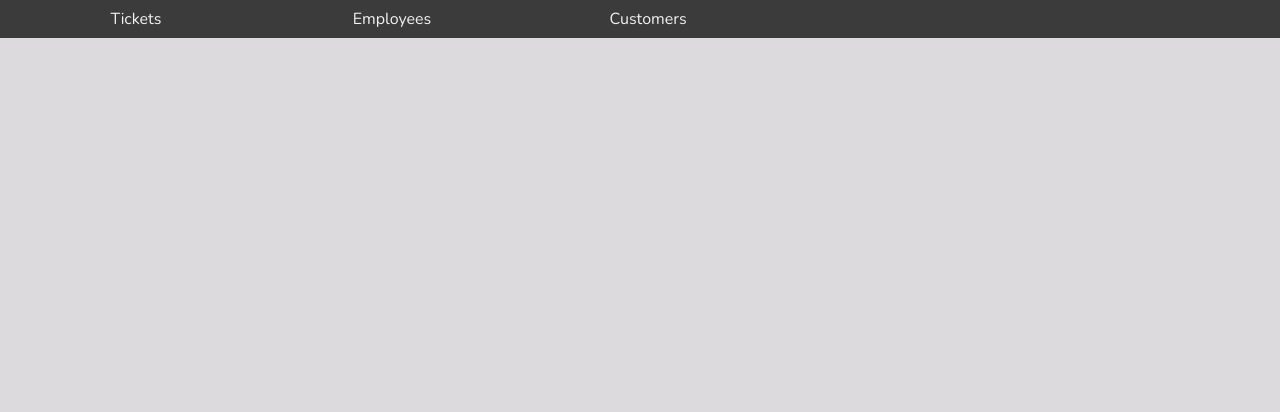
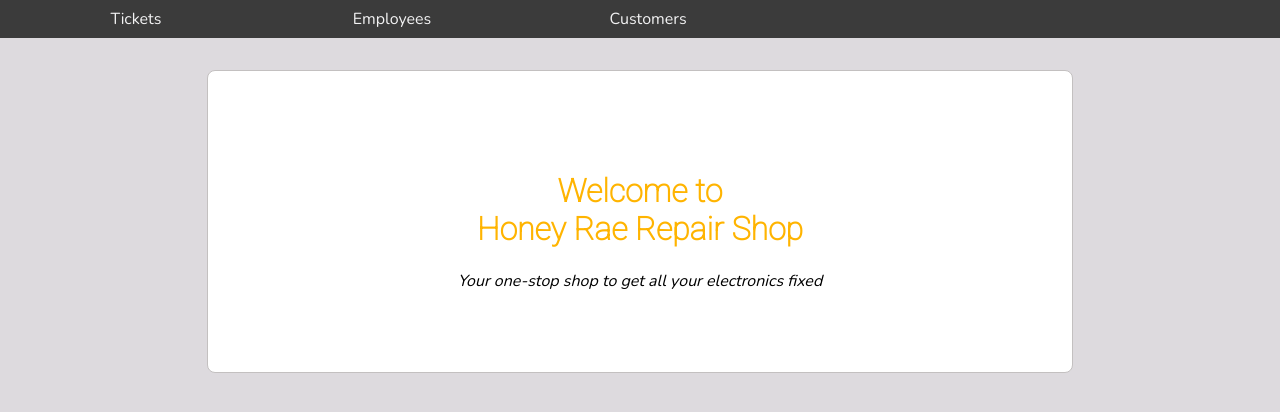
Before and after one commit to EricMartinez007/Honey-Rae-Repairs-React, a React (Vite) app: page / in a window 1280 px wide. Shown: the top 412 px of the page. Built offline with nearby package versions, Linux system fonts and the light colour scheme.

Commit message:
Added link to customer details

```diff
--- a/src/App.jsx
+++ b/src/App.jsx
@@ -4,6 +4,8 @@
 import { EmployeeList } from "./components/employees/EmployeeList"
 import { TicketList } from "./components/tickets/TicketList"
 import { NavBar } from "./components/nav/NavBar"
+import { Welcome } from "./components/welcome/Welcome"
+import { CustomerDetails } from "./components/customers/CustomerDetails"
 
 export const App = () => {
   return (
@@ -17,9 +19,13 @@
           </>
         }
       >
+        <Route index element={<Welcome/>}/>
         <Route path="tickets" element={<TicketList/>} />
         <Route path="employees" element={<EmployeeList/>} />
-        <Route path="customers" element={<CustomerList/>} />
+        <Route path="customers" >
+          <Route index element={<CustomerList/>} />
+          <Route path=":customerId" element={<CustomerDetails/>} /> {/* /customers/:customerId */}
+        </Route>
       </Route>
     </Routes>
   )
--- a/src/components/customers/CustomerDetails.jsx
+++ b/src/components/customers/CustomerDetails.jsx
@@ -0,0 +1,12 @@
+import { useParams } from "react-router-dom"
+
+export const CustomerDetails = () => {
+    // /customers/3 (path in our app) 3 is the VALUE
+    // path="/customers/:customerId" customerId is the KEY
+
+    //useParams is going to return to us an Obj with that key-value pair. The obj here has to match route path name we assigned it in App.jsx
+    const {customerId}= useParams() // {customerId: 3}
+
+    // Will return Customer #3
+    return <div>Customer #{customerId}</div>
+}
--- a/src/components/customers/CustomerList.jsx
+++ b/src/components/customers/CustomerList.jsx
@@ -1,6 +1,7 @@
 import { useEffect, useState } from "react"
 import { User } from "../../users/User"
 import { getNonStaffUsers } from "../../services/userService"
+import { Link } from "react-router-dom"
 import "./Customers.css"
 
 export const CustomerList = () => {
@@ -15,7 +16,11 @@
     return (
         <div className="customers">
             {customers.map(customerObj => {
-                return <User user={customerObj} />
+                return (
+                    <Link to={`/customers/${customerObj.id}`}>
+                        <User user={customerObj} />
+                    </Link>
+                )
             })}
         </div>
     )
--- a/src/components/welcome/Welcome.jsx
+++ b/src/components/welcome/Welcome.jsx
@@ -0,0 +1,13 @@
+import "./Welcome.css"
+
+export const Welcome = () => {
+    return (
+        <div className="welcome-container">
+            <h1>
+                <span>Welcome to</span>
+                <span>Honey Rae Repair Shop</span>
+            </h1>
+            <div>Your one-stop shop to get all your electronics fixed</div>
+        </div>
+    )
+}
--- a/src/users/User.css
+++ b/src/users/User.css
@@ -9,3 +9,9 @@
     color: var(--info);
     font-family: "Roboto", sans-serif;
   }
+
+  .user:hover {
+  -webkit-transform: scale(1.1);
+  -ms-transform: scale(1.1);
+  transform: scale(1.1);
+}
```
